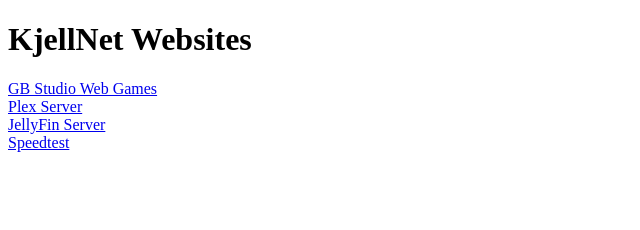
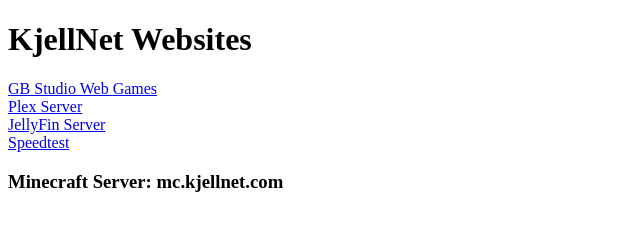
Before and after one commit to kjellnet/kjellnet.github.io, a plain HTML site: page index.html in a window 1280 px wide. Shown: the whole page, without its empty margins (0-640 px from the left). Drawn offline with Linux system fonts and the light colour scheme.

Commit message:
Update index.html

```diff
--- a/index.html
+++ b/index.html
@@ -9,5 +9,6 @@
 		<a href="https://plex.kjellnet.com">Plex Server<br></a>
 		<a href="https://jellyfin.kjellnet.com">JellyFin Server<br></a>
 		<a href="https://ost.kjellnet.com">Speedtest<br></a>
+		<h3>Minecraft Server: mc.kjellnet.com</h3>
     </body>
 </html>
```
